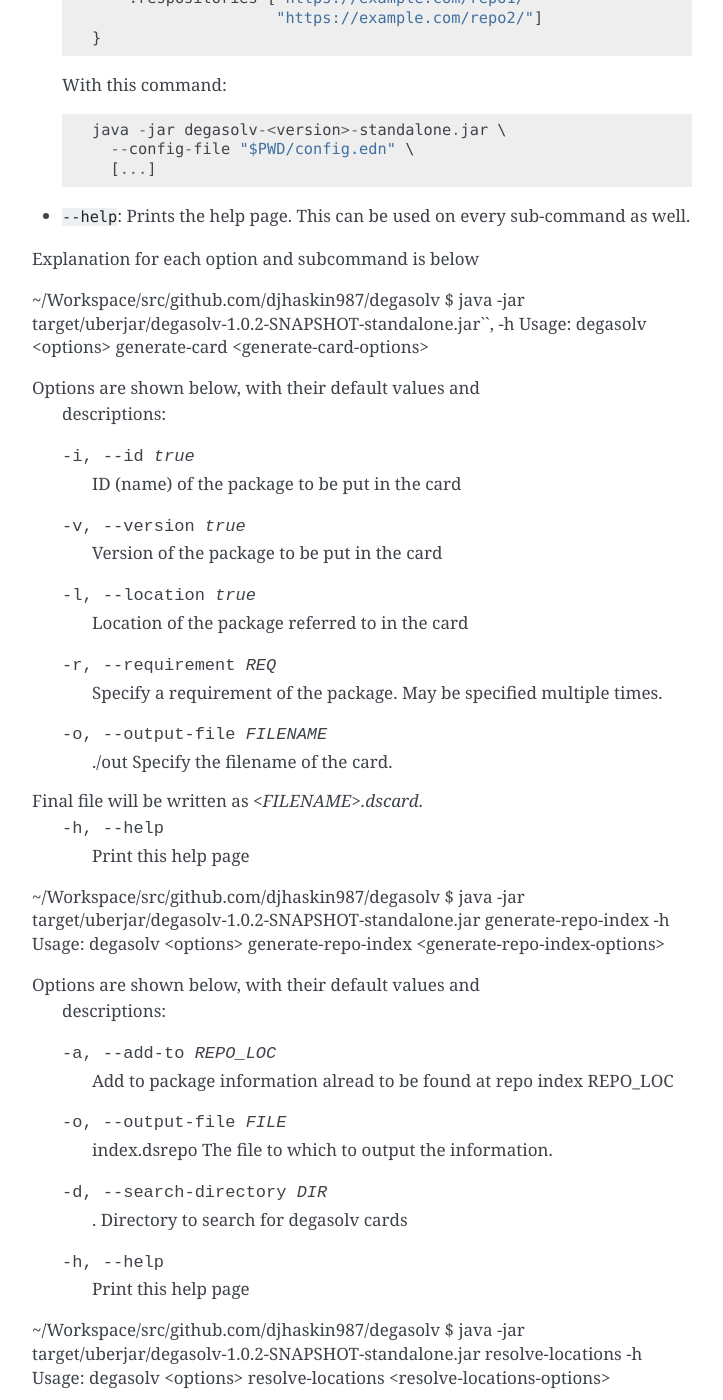
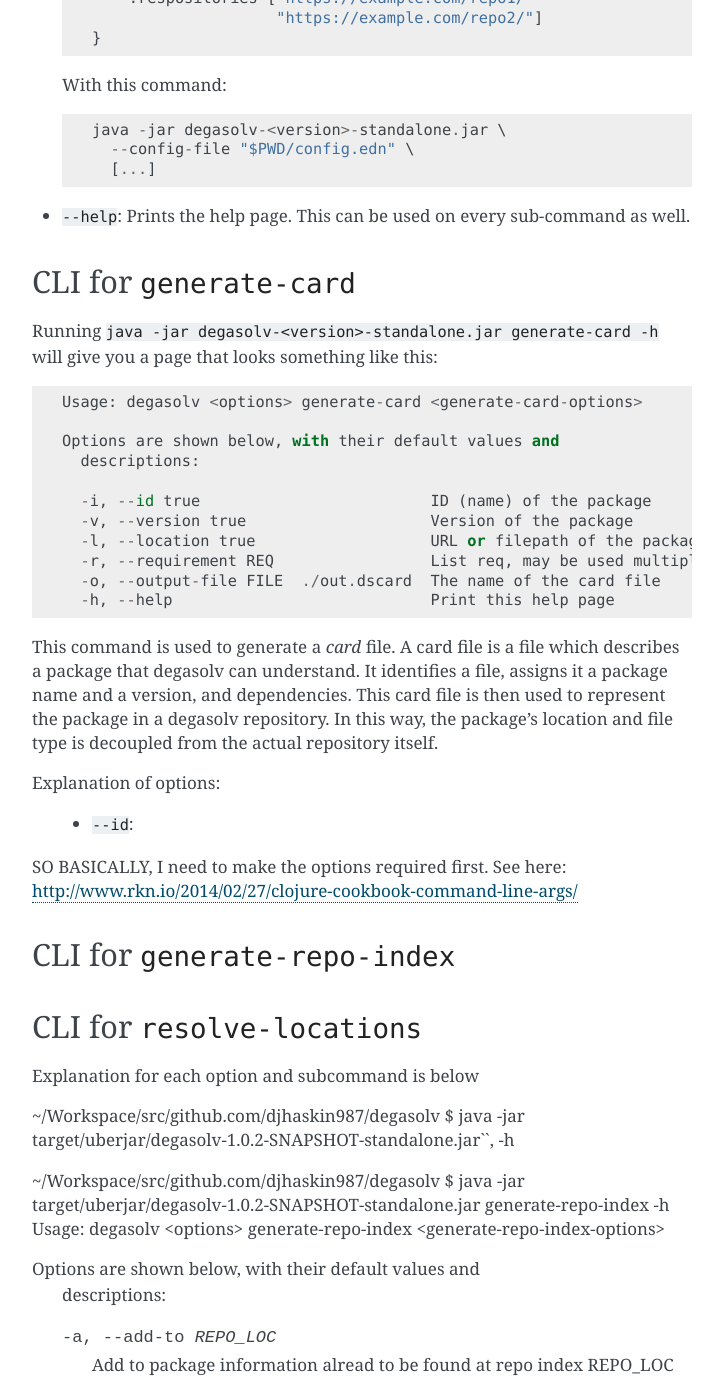
Before and after one commit to djhaskin987/degasolv, a Sphinx documentation site: the page built from docs/command-reference.rst, in a window 1280 px wide and 1400 px high, scrolled down 1535 px. Shown: the whole window, without its empty margins (388-1111 px from the left). Built offline with Sphinx 7.4.7, drawn with Linux system fonts in a browser that asks for light colours; some of the changed text lies outside the part shown.

Commit message:
Add test, more docs

```diff
--- a/docs/command-reference.rst
+++ b/docs/command-reference.rst
@@ -80,22 +80,52 @@ Explanation of options:
   sub-command as well.
 
 .. _EDN format: https://github.com/edn-format/edn
+
+
+CLI for ``generate-card``
+-------------------------
+
+Running ``java -jar degasolv-<version>-standalone.jar generate-card -h`` will give you a page that looks something like this::
+
+  Usage: degasolv <options> generate-card <generate-card-options>
+
+  Options are shown below, with their default values and
+    descriptions:
+
+    -i, --id true                         ID (name) of the package
+    -v, --version true                    Version of the package
+    -l, --location true                   URL or filepath of the package
+    -r, --requirement REQ                 List req, may be used multiple times
+    -o, --output-file FILE  ./out.dscard  The name of the card file
+    -h, --help                            Print this help page
+
+This command is used to generate a *card* file. A card file is a file
+which describes a package that degasolv can understand. It identifies
+a file, assigns it a package name and a version, and
+dependencies. This card file is then used to represent the package in
+a degasolv repository.  In this way, the package's location and file
+type is decoupled from the actual repository itself.
+
+Explanation of options:
+
+  - ``--id``:
+
+SO BASICALLY, I need to make the options required first. See here: http://www.rkn.io/2014/02/27/clojure-cookbook-command-line-args/
+
+
+CLI for ``generate-repo-index``
+-------------------------------
+
+
+
+CLI for ``resolve-locations``
+-----------------------------
+
 Explanation for each option and subcommand is below
 
 
 ~/Workspace/src/github.com/djhaskin987/degasolv $ java -jar target/uberjar/degasolv-1.0.2-SNAPSHOT-standalone.jar``, -h
-Usage: degasolv <options> generate-card <generate-card-options>
 
-Options are shown below, with their default values and
-  descriptions:
-
-  -i, --id true                      ID (name) of the package to be put in the card
-  -v, --version true                 Version of the package to be put in the card
-  -l, --location true                Location of the package referred to in the card
-  -r, --requirement REQ              Specify a requirement of the package. May be specified multiple times.
-  -o, --output-file FILENAME  ./out  Specify the filename of the card.
-Final file will be written as `<FILENAME>.dscard`.
-  -h, --help                         Print this help page
 ~/Workspace/src/github.com/djhaskin987/degasolv $ java -jar target/uberjar/degasolv-1.0.2-SNAPSHOT-standalone.jar generate-repo-index -h
 Usage: degasolv <options> generate-repo-index <generate-repo-index-options>
 
```
Also changed, not shown: 1 other file.
